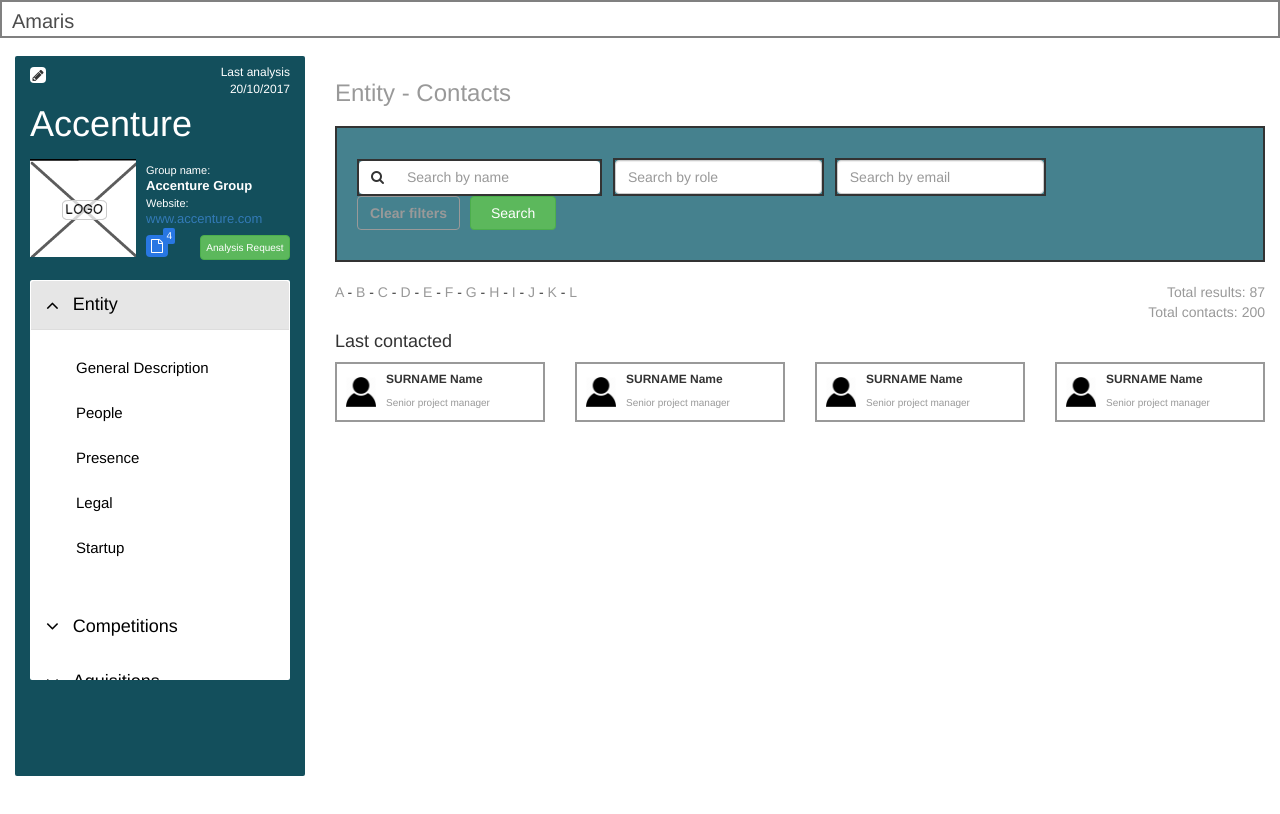
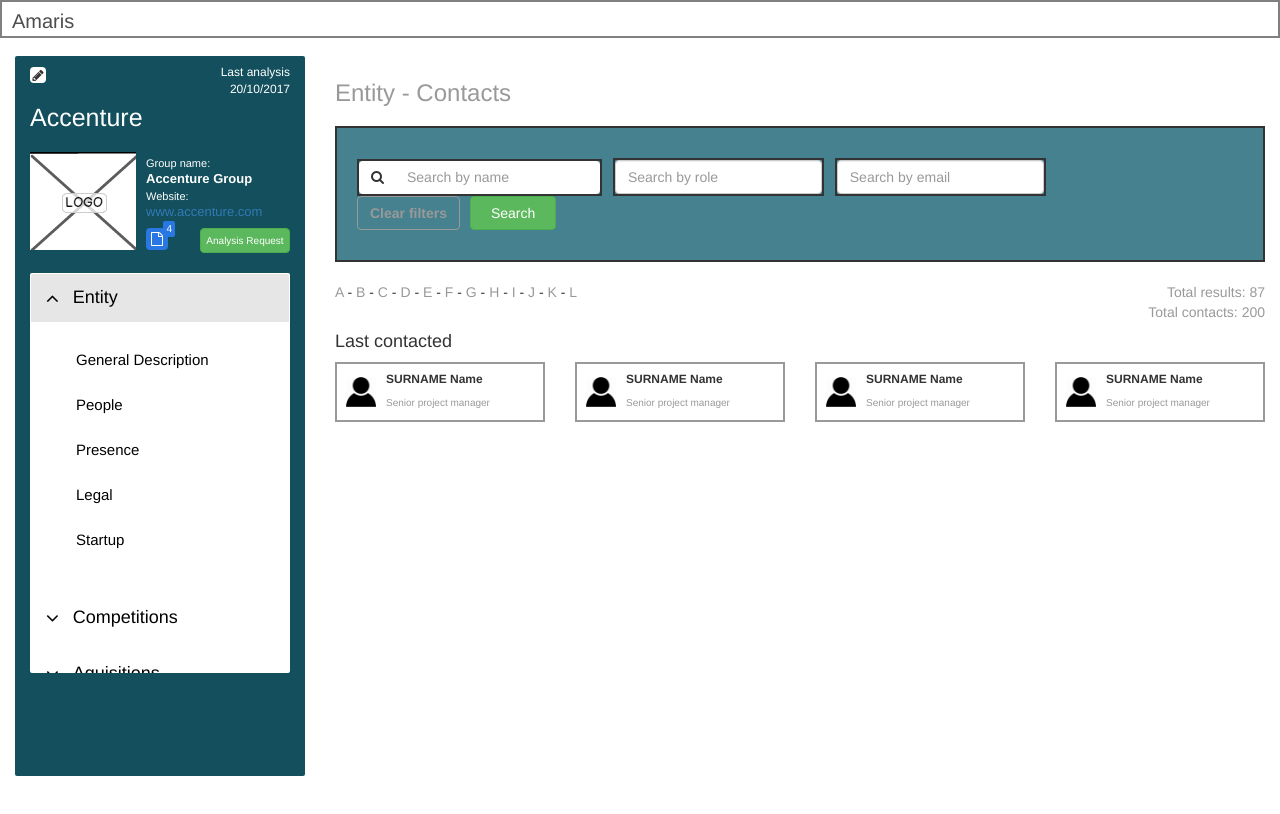
Before and after one commit to babycasper123/Accenture_task, a plain HTML site: page index.html in a window 1280 px wide. Both pictures are taken after a click on the link "Entity". Drawn offline with Linux system fonts and the light colour scheme.

Commit message:
19-10-2017

```diff
--- a/css/responsive.css
+++ b/css/responsive.css
@@ -3,19 +3,6 @@
         display: -webkit-box;
         display: -webkit-flex;
         display: -ms-flexbox;
-        display:         flex;
+        display: flex;
       }
 }
-
-@media only screen and (min-width: 1600px) {
-    .contact-card {
-        border: 2px solid #999999;
-        padding: 20px;
-        position: relative;
-        width: 80%;
-      }
-      .mail-button, .phone-button
-      {
-        margin: 10px 5px 0 0;
-      }
-}
--- a/css/style.css
+++ b/css/style.css
@@ -55,9 +55,13 @@
     display: block;
     text-align: right;
 }
-.company-name,
 .info-title{
     color: white;
+}
+.company-name{
+    font-size: 25px;
+    color: white;
+    margin: 20px 0 20px 0;
 }
 .file-count{
     font-size: 15px;
--- a/index.html
+++ b/index.html
@@ -55,12 +55,12 @@
                                         <div class="collapse-holder">
                                                 <div class="panel-group" id="accordion">
                                                         <div class="panel side-navigation">
+                                                                <a title="arrow-down" class="expand-nav" data-toggle="collapse" data-parent="#accordion" href="#collapse1">
                                                                         <div class="panel-heading nav-header open">
-                                                                        <a title="arrow-down" class="expand-nav" data-toggle="collapse" data-parent="#accordion" href="#collapse1">
                                                                                 <span class="collapse-arrow"><i class="fa fa-angle-down"></i></span>
                                                                                 <span class="collapse-title">Entity</span>
+                                                                        </div>
                                                                 </a>
-                                                                </div>
 
                                                                 <div id="collapse1" class="panel-collapse collapse">
                                                                         <div class="panel-body">
@@ -75,12 +75,12 @@
                                                                 </div>
                                                         </div>
                                                         <div class="panel side-navigation">
+                                                                <a title="arrow-down" class="expand-nav" data-toggle="collapse" data-parent="#accordion" href="#collapse2">
                                                                         <div class="panel-heading">
-                                                                        <a title="arrow-down" class="expand-nav" data-toggle="collapse" data-parent="#accordion" href="#collapse2">
                                                                                         <span class="collapse-arrow"><i class="fa fa-angle-down"></i></span>
                                                                                         <span class="collapse-title">Competitions</span>
+                                                                        </div>
                                                                  </a>
-                                                                </div>
                                                                 <div id="collapse2" class="panel-collapse collapse">
                                                                         <div class="panel-body">
                                                                                 <ul class="collapse-links">
@@ -94,12 +94,12 @@
                                                                 </div>
                                                         </div>
                                                         <div class="panel side-navigation">
+                                                                <a title="arrow-down" class="expand-nav" data-toggle="collapse" data-parent="#accordion" href="#collapse3">
                                                                         <div class="panel-heading">
-                                                                        <a title="arrow-down" class="expand-nav" data-toggle="collapse" data-parent="#accordion" href="#collapse3">
                                                                                         <span class="collapse-arrow"><i class="fa fa-angle-down"></i></span>
                                                                                         <span class="collapse-title">Aquisitions</span>
+                                                                        </div>
                                                                 </a>
-                                                                </div>
                                                                 <div id="collapse3" class="panel-collapse collapse">
                                                                         <div class="panel-body">
                                                                                 <ul class="collapse-links">
@@ -113,12 +113,12 @@
                                                                 </div>
                                                         </div>
                                                         <div class="panel side-navigation">
+                                                                <a title="arrow-down" class="expand-nav" data-toggle="collapse" data-parent="#accordion" href="#collapse4">
                                                                         <div class="panel-heading">
-                                                                        <a title="arrow-down" class="expand-nav" data-toggle="collapse" data-parent="#accordion" href="#collapse4">
                                                                                 <span class="collapse-arrow"><i class="fa fa-angle-down"></i></span>
                                                                                 <span class="collapse-title">Inspire</span>
+                                                                        </div>
                                                                 </a>
-                                                                </div>
                                                                 <div id="collapse4" class="panel-collapse collapse">
                                                                         <div class="panel-body">
                                                                                 <ul class="collapse-links">
--- a/js/custom.js
+++ b/js/custom.js
@@ -1,9 +1,9 @@
 
 // Left panel toggle scripts
 
-$('.panel-heading').click(function(){
-    $('.panel-heading').removeClass("open");
+$('.expand-nav').click(function(){
+    $('.expand-nav').removeClass("open");
     $(this).toggleClass('open');
-    $('.panel-heading').not(this).find('i').removeClass("fa-angle-up open").addClass("fa-angle-down");
+    $('.expand-nav').not(this).find('i').removeClass("fa-angle-up open").addClass("fa-angle-down");
     $(this).find('i').toggleClass("fa-angle-down fa-angle-up");
 })
```
Lines whose indentation alone changed are shown as unchanged.
